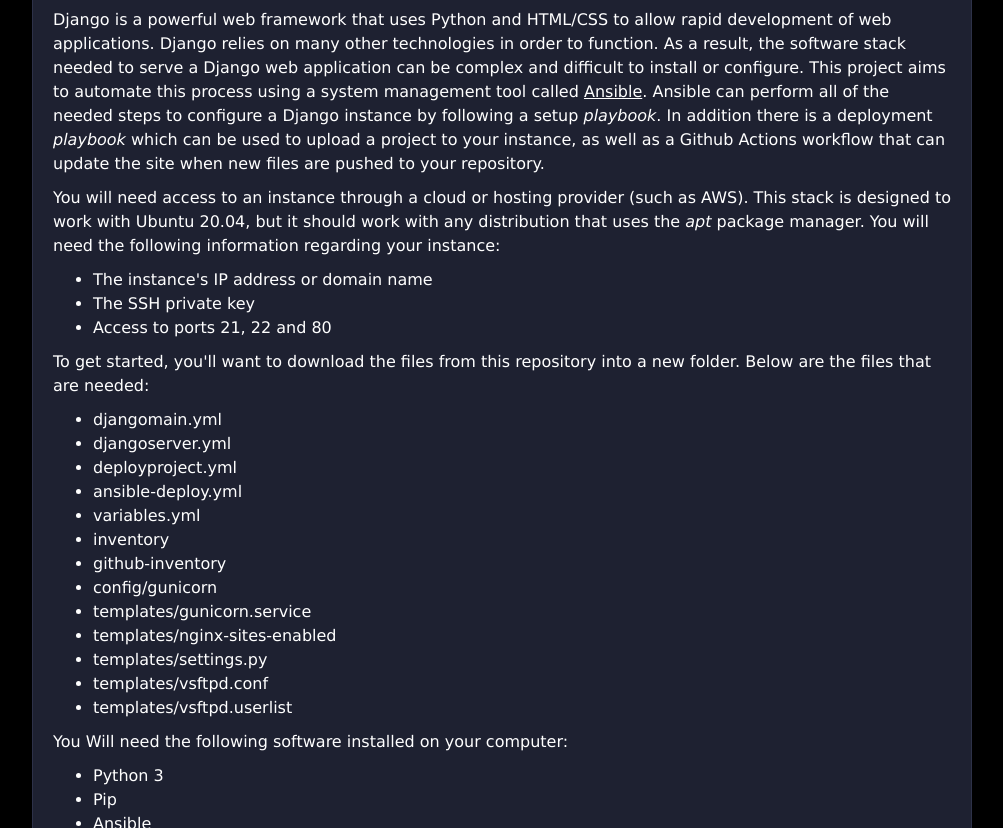
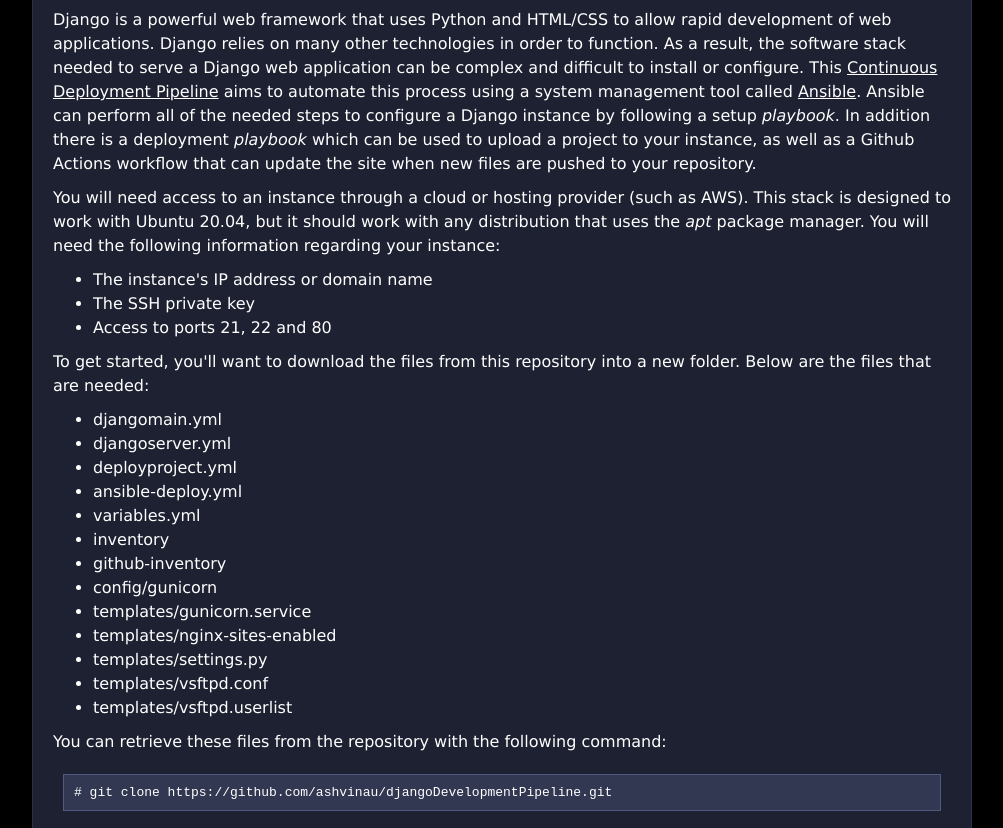
Before and after one commit to ashvinau/djangoDevelopmentPipeline, a plain HTML site: page index.html in a window 1280 px wide. Shown: the part 181-1009 px from the top of the page, without its empty margins (138-1141 px from the left). Drawn offline with Linux system fonts and the light colour scheme.

Commit message:
updated index.html

```diff
--- a/index.html
+++ b/index.html
@@ -76,7 +76,7 @@
         <header><h1>Setting up a Django Development Pipeline with Ansible</h1></header>
         <main>
             <h2>Getting Started</h2>
-            <p>Django is a powerful web framework that uses Python and HTML/CSS to allow rapid development of web applications. Django relies on many other technologies in order to function. As a result, the software stack needed to serve a Django web application can be complex and difficult to install or configure. This project aims to automate this process using a system management tool called <a href="https://www.ansible.com/">Ansible</a>. Ansible can perform all of the needed steps to configure a Django instance by following a setup <em>playbook</em>. In addition there is a deployment <em>playbook</em> which can be used to upload a project to your instance, as well as a Github Actions workflow that can update the site when new files are pushed to your repository.</p>
+            <p>Django is a powerful web framework that uses Python and HTML/CSS to allow rapid development of web applications. Django relies on many other technologies in order to function. As a result, the software stack needed to serve a Django web application can be complex and difficult to install or configure. This <a href="https://github.com/ashvinau/djangoDevelopmentPipeline">Continuous Deployment Pipeline</a> aims to automate this process using a system management tool called <a href="https://www.ansible.com/">Ansible</a>. Ansible can perform all of the needed steps to configure a Django instance by following a setup <em>playbook</em>. In addition there is a deployment <em>playbook</em> which can be used to upload a project to your instance, as well as a Github Actions workflow that can update the site when new files are pushed to your repository.</p>
             <p>You will need access to an instance through a cloud or hosting provider (such as AWS). This stack is designed to work with Ubuntu 20.04, but it should work with any distribution that uses the <em>apt</em> package manager. You will need the following information regarding your instance:</p>
             <ul>
                 <li>The instance's IP address or domain name</li>
@@ -99,6 +99,10 @@
                 <li>templates/vsftpd.conf</li>
                 <li>templates/vsftpd.userlist</li>
             </ul>
+
+            <p>You can retrieve these files from the repository with the following command:<p>
+            <pre># git clone https://github.com/ashvinau/djangoDevelopmentPipeline.git</pre>
+
             <p>You Will need the following software installed on your computer:</p>
             <ul>
                 <li>Python 3</li>
@@ -149,6 +153,10 @@ DEPLOY_REPO: False</pre>
             <pre># ansible-playbook -i inventory djangoserver.yml</pre>
 
             <p>Ansible will connect to the machine specified in the inventory, and perform the steps described in the <b>djangoserver.yml</b> playbook. This file contains documentation on the function of each step. If all goes well, your console should display a setup process that is occurring on the remote instance one step at a time. A few steps may take several minutes to complete. Once the configuration is complete the instance will reboot and your Django stack will be ready for project deployment. You can test this installation by visiting the IP or domain of your instance in a web browser. You should see the default Django launch page with the rocket ship image.</p>
+
+            <p>During the setup process, the developer user will have their SSH keys generated on the instance, and then retrieved to the <b>./keys</b> directory. In order to SSH in with the developer user to access the project files use this command:
+
+            <pre># ssh -i keys/<b>dev user</b>.pem <b>dev user</b>@<b>IP or domain</b></pre>
 
             <h2>Deploying Your Django Project</h2>
 
```
